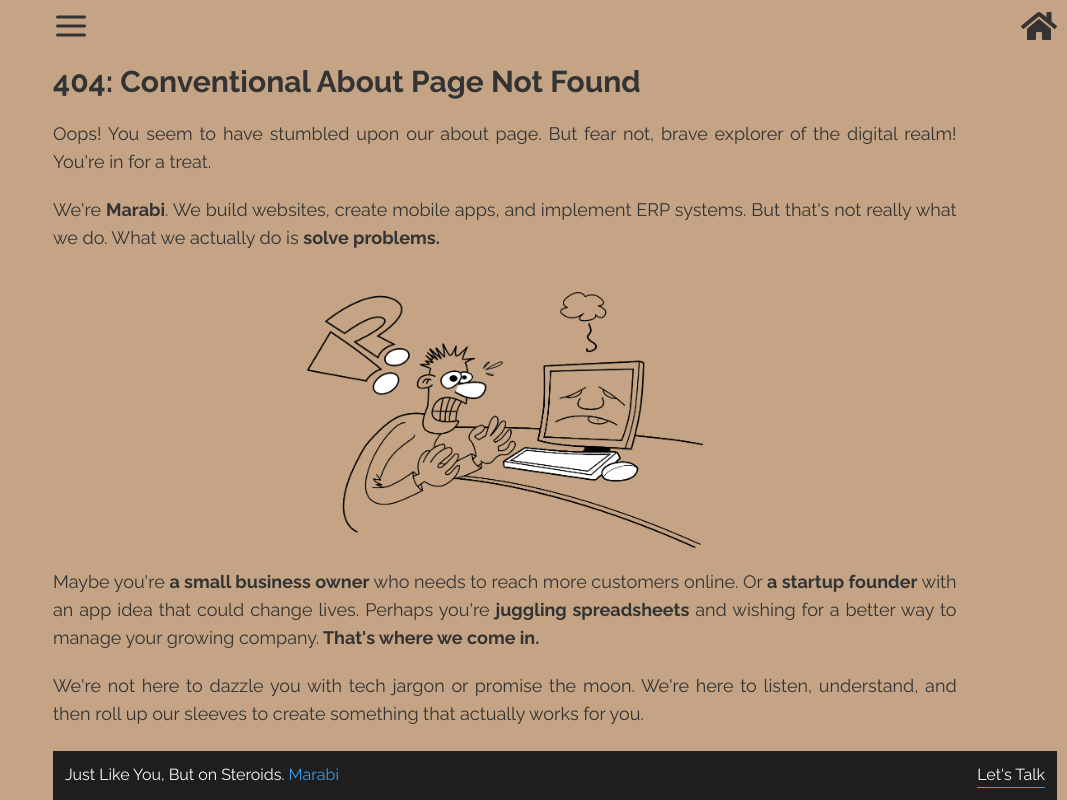
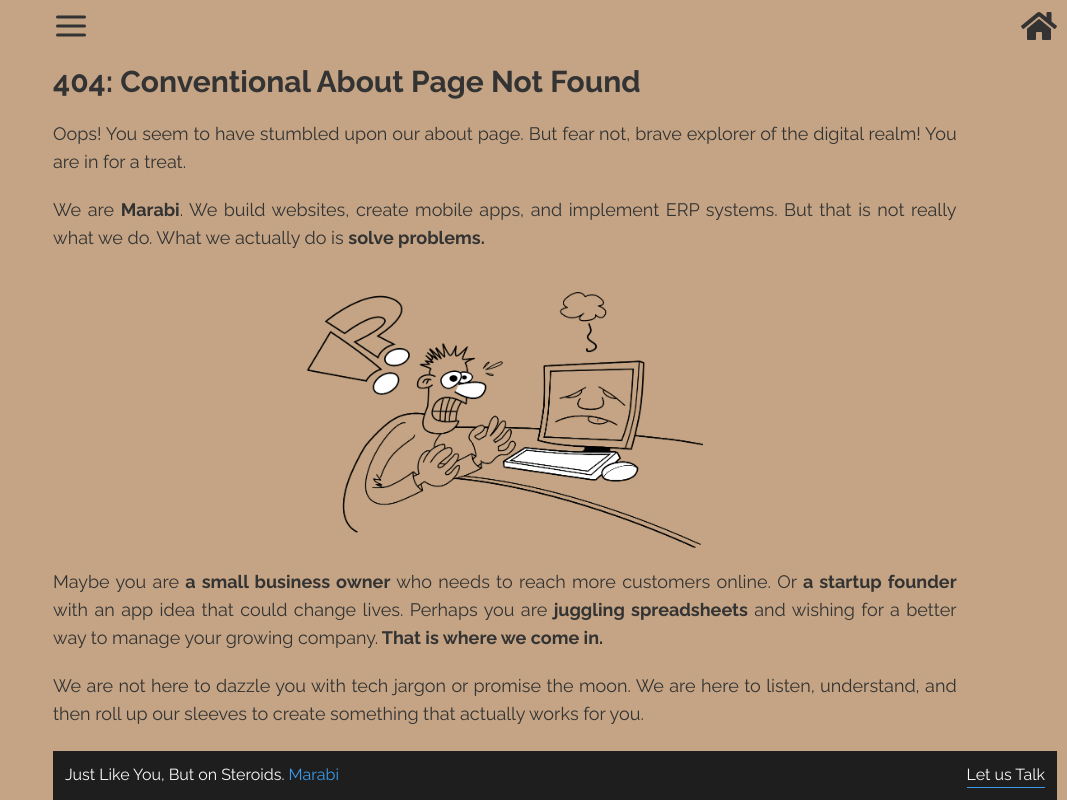
Before and after one commit to aineahmarabi/Marabi.tech, a Next.js app: page /About in a window 1280 px wide. Shown: the top 800 px of the page, without its empty margins (213-1280 px from the left). Built offline with nearby package versions, Linux system fonts and the light colour scheme.

Commit message:
Removed single quotations for deployment on vercel

```diff
--- a/src/app/components/about.tsx
+++ b/src/app/components/about.tsx
@@ -5,8 +5,8 @@
     return (
         <div className="font-raleway lg:w-[90%]">
             <h1 className="text-1xl md:text-2xl lg:text-3xl font-bold pb-5">404: Conventional About Page Not Found</h1>
-            <p className="text-sm md:text-lg lg:text-lg pb-5 text-justify">Oops! You seem to have stumbled upon our about page. But fear not, brave explorer of the digital realm! You're in for a treat.</p>
-            <p className="text-sm md:text-lg lg:text-lg pb-5 text-justify">We're <strong>Marabi</strong>. We build websites, create mobile apps, and implement ERP systems. But that's not really what we do. What we actually do is <strong>solve problems.</strong></p>
+            <p className="text-sm md:text-lg lg:text-lg pb-5 text-justify">Oops! You seem to have stumbled upon our about page. But fear not, brave explorer of the digital realm! You are in for a treat.</p>
+            <p className="text-sm md:text-lg lg:text-lg pb-5 text-justify">We are <strong>Marabi</strong>. We build websites, create mobile apps, and implement ERP systems. But that is not really what we do. What we actually do is <strong>solve problems.</strong></p>
 
             <div className="relative w-full h-64 my-5">
                 <Image
@@ -17,8 +17,8 @@
                 />
             </div>
 
-            <p className="text-sm md:text-lg lg:text-lg pb-5 text-justify">Maybe you're <strong>a small business owner</strong> who needs to reach more customers online. Or <strong>a startup founder</strong> with an app idea that could change lives. Perhaps you're <strong>juggling spreadsheets</strong> and wishing for a better way to manage your growing company.<span className="text-sm md:text-lg lg:text-lg font-bold pb-5 text-justify"> That's where we come in.</span></p>
-            <p className="text-sm md:text-lg lg:text-lg pb-5 text-justify">We're not here to dazzle you with tech jargon or promise the moon. We're here to listen, understand, and then roll up our sleeves to create something that actually works for you.</p>
+            <p className="text-sm md:text-lg lg:text-lg pb-5 text-justify">Maybe you are <strong>a small business owner</strong> who needs to reach more customers online. Or <strong>a startup founder</strong> with an app idea that could change lives. Perhaps you are <strong>juggling spreadsheets</strong> and wishing for a better way to manage your growing company.<span className="text-sm md:text-lg lg:text-lg font-bold pb-5 text-justify"> That is where we come in.</span></p>
+            <p className="text-sm md:text-lg lg:text-lg pb-5 text-justify">We are not here to dazzle you with tech jargon or promise the moon. We are here to listen, understand, and then roll up our sleeves to create something that actually works for you.</p>
             <h2 className="text-xl md:text-2xl lg:text-3xl font-bold pb-5">Our approach is simple:</h2>
             <ul className="text-sm md:text-lg lg:text-lg pb-5 list-disc list-inside space-y-2 text-justify">
                 <li>We ask questions. Lots of them.</li>
@@ -28,13 +28,13 @@
             </ul>
             <p className="text-sm md:text-lg lg:text-lg pb-5 text-[1em] text-justify">
                 Sometimes that means developing a sleek new <Link href="/services/web-development" className="text-[#3D9BE9] font-bold">Web App</Link>.
-                Other times it's bringing your <Link href="/services/mobile-apps" className="text-[#3D9BE9] font-bold">Mobile App</Link> idea to life.
+                Other times it is bringing your <Link href="/services/mobile-apps" className="text-[#3D9BE9] font-bold">Mobile App</Link> idea to life.
                 And often, it involves setting up <a href="https://zoho.com" className="text-[#3D9BE9] font-bold" target="_blank" rel="noopener noreferrer">Zoho</a> to streamline your business operations.
             </p>
             <p className="text-sm md:text-lg lg:text-lg font-bold pb-5 text-justify">
                 But always, it means working with real people to solve real problems.
                 <Link href="/Contact" className="border-b border-[#3D9BE9] cursor-pointer text-[#3D9BE9] ml-2">
-                    Let's Talk
+                    Let us Talk
                 </Link>
             </p>
         </div>
--- a/src/app/components/footer.tsx
+++ b/src/app/components/footer.tsx
@@ -7,7 +7,7 @@
             <div className='pb-3 lg:pb-0'>
                 <p>Just Like You, But on Steroids. <link rel="stylesheet" href=""/><Link href="/" className='text-[#3D9BE9]'>Marabi</Link></p>
             </div>
-            <p className="border-b border-[#3D9BE9] cursor-pointer "><Link href="../Contact">Let's Talk</Link></p>
+            <p className="border-b border-[#3D9BE9] cursor-pointer "><Link href="../Contact">Let us Talk</Link></p>
         </div>
     );
 }
```
